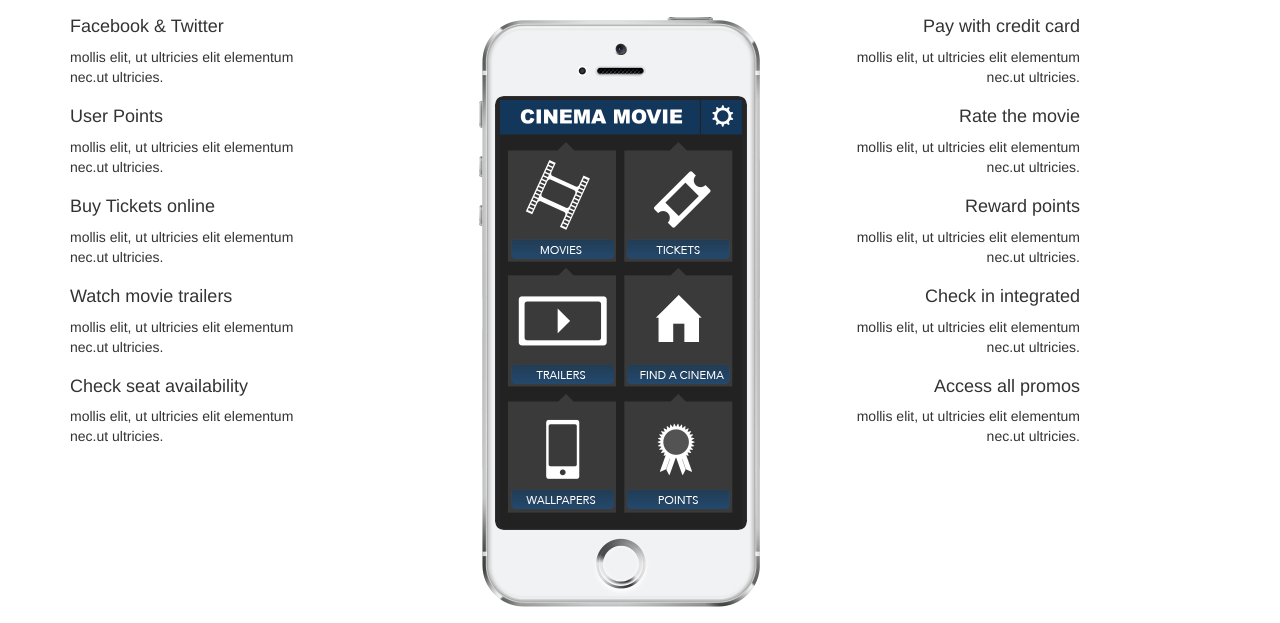
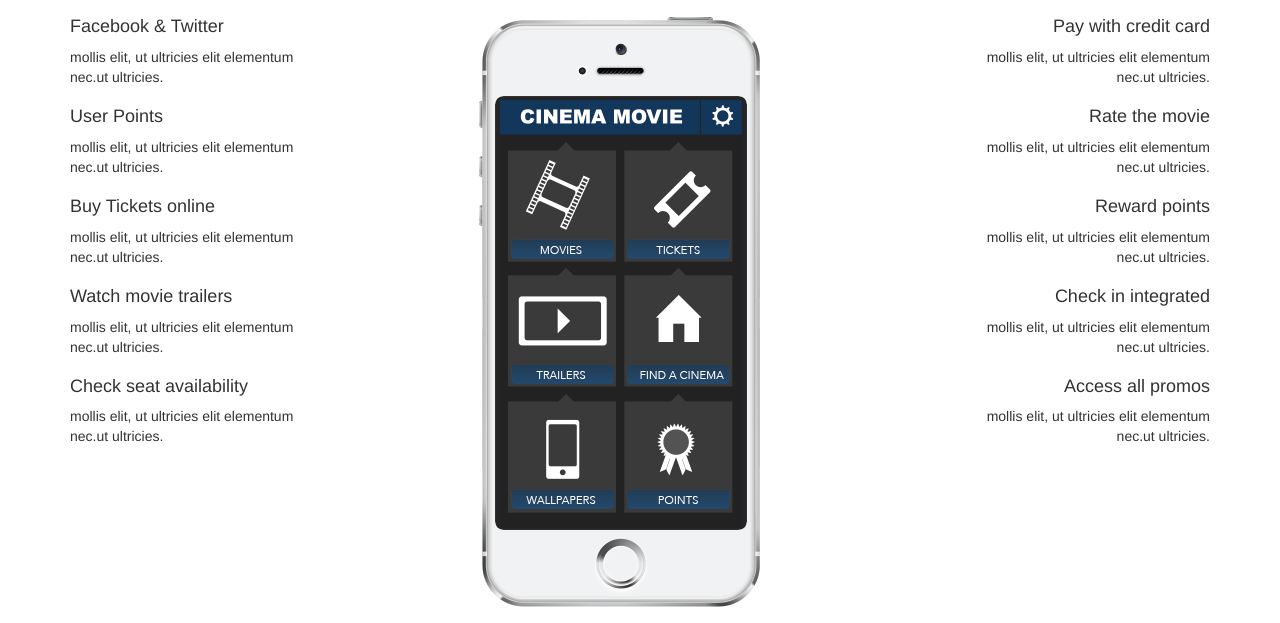
Before and after one commit to knolegsb/MovieShot, a plain HTML site: page index.html in a window 1280 px wide. Shown: the part 222-845 px from the top of the page. Drawn offline with nearby package versions, Linux system fonts and the light colour scheme.

Commit message:
features right push and pull

```diff
--- a/index.html
+++ b/index.html
@@ -112,56 +112,57 @@
                             </div>
                         </div> <!--./item-feature-->
                     </div>
+
                     <div class="features-image col-md-4">
                         <img src="img/appCentral.png" />
                     </div>
                     <div class="right-features col-md-4">
                         <div class="item-feature row">
-                            <div class="content col-sm-8 text-right">
+                            <div class="content col-sm-8 col-sm-push-4 text-right">
                                 <h4>Pay with credit card</h4>
                                 <p>mollis elit, ut ultricies elit elementum nec.ut ultricies.</p>
                             </div>
-                            <div class="col-sm-4">
+                            <div class="col-sm-4 col-sm-pull-4">
                                 <div class="blue-circle">
                                 </div>
                             </div>
                         </div> <!--./item-feature-->
                         <div class="item-feature row">
-                            <div class="content col-sm-8 text-right">
+                            <div class="content col-sm-8 col-sm-push-4 text-right">
                                 <h4>Rate the movie</h4>
                                 <p>mollis elit, ut ultricies elit elementum nec.ut ultricies.</p>
                             </div>
-                            <div class="col-sm-4">
+                            <div class="col-sm-4 col-sm-pull-4">
                                 <div class="blue-circle">
                                 </div>
                             </div>
                         </div> <!--./item-feature-->
                         <div class="item-feature row">
-                            <div class="content col-sm-8 text-right">
+                            <div class="content col-sm-8 col-sm-push-4 text-right">
                                 <h4>Reward points</h4>
                                 <p>mollis elit, ut ultricies elit elementum nec.ut ultricies.</p>
                             </div>
-                            <div class="col-sm-4">
+                            <div class="col-sm-4 col-sm-pull-4">
                                 <div class="blue-circle">
                                 </div>
                             </div>
                         </div> <!--./item-feature-->
                         <div class="item-feature row">
-                            <div class="content col-sm-8 text-right">
+                            <div class="content col-sm-8 col-sm-push-4 text-right">
                                 <h4>Check in integrated</h4>
                                 <p>mollis elit, ut ultricies elit elementum nec.ut ultricies.</p>
                             </div>
-                            <div class="col-sm-4">
+                            <div class="col-sm-4 col-sm-pull-4">
                                 <div class="blue-circle">
                                 </div>
                             </div>
                         </div> <!--./item-feature-->
                         <div class="item-feature row">
-                            <div class="content col-sm-8 text-right">
+                            <div class="content col-sm-8 col-sm-push-4 text-right">
                                 <h4>Access all promos</h4>
                                 <p>mollis elit, ut ultricies elit elementum nec.ut ultricies.</p>
                             </div>
-                            <div class="col-sm-4">
+                            <div class="col-sm-4 col-sm-pull-4">
                                 <div class="blue-circle">
                                 </div>
                             </div>
```
